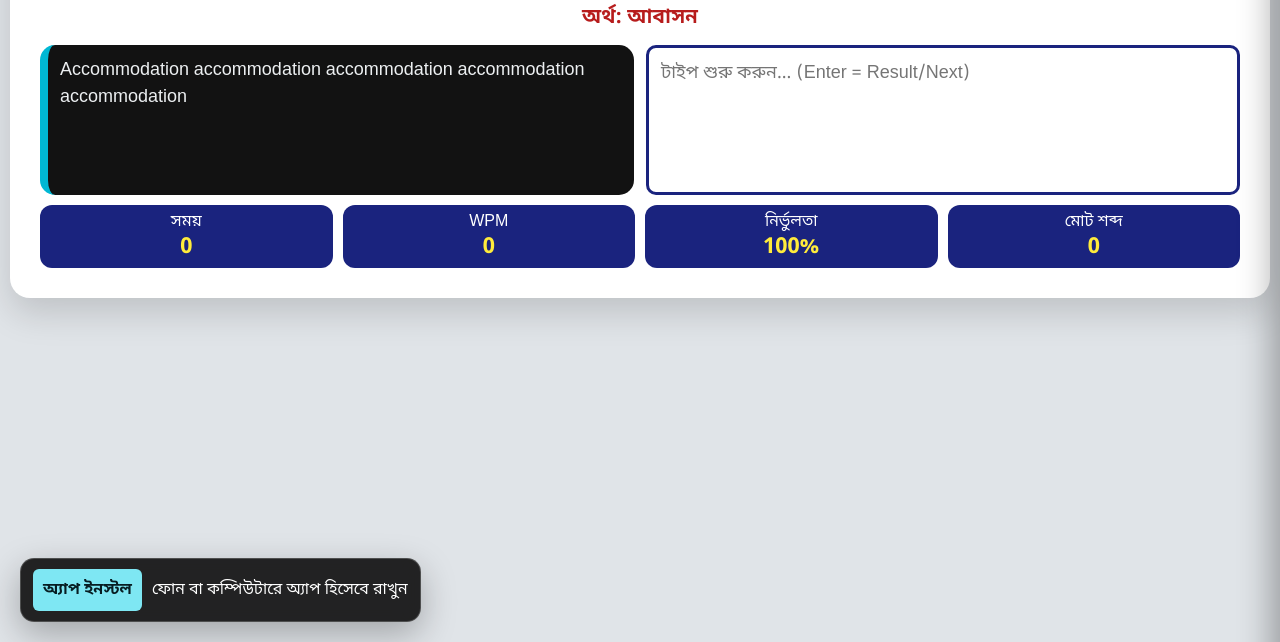
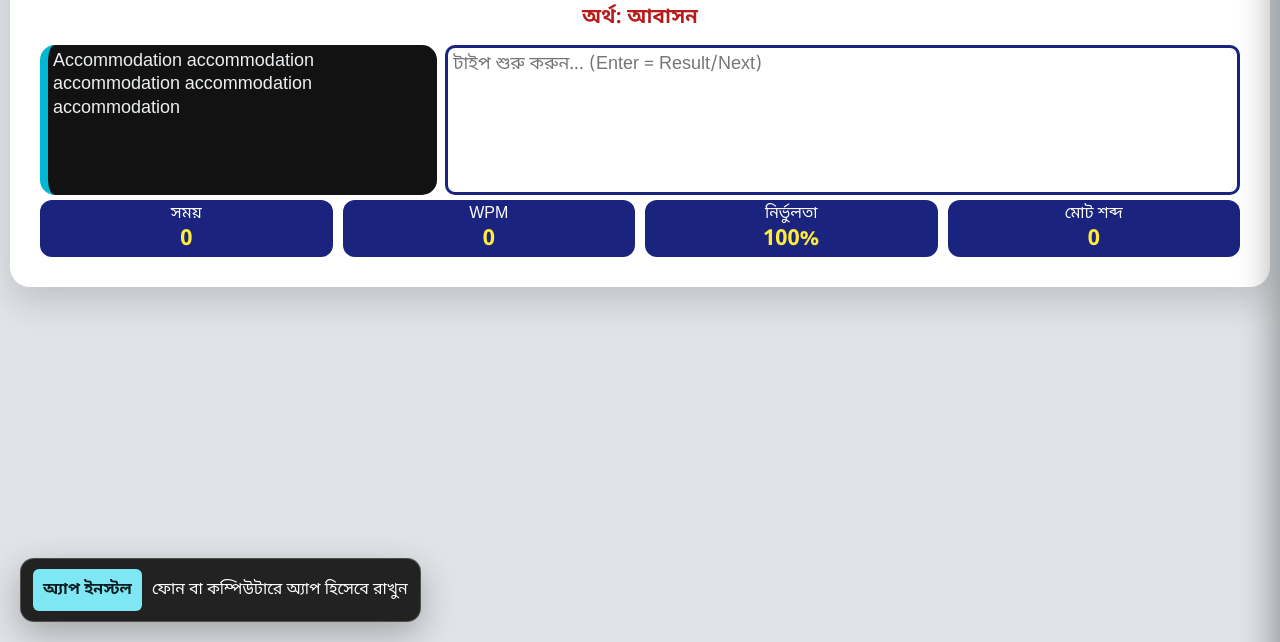
Before and after one commit to hmrahmotullah94/Typing-jobs-Rahmot, a plain HTML site: page index.html in a window 1280 px wide. Shown: the part 158-800 px from the top of the page. Drawn offline with Linux system fonts and the light colour scheme.

Commit message:
Adjust layout and styling in index.html

```diff
--- a/index.html
+++ b/index.html
@@ -908,9 +908,9 @@ textarea#input-area{
 
         display:grid !important;
 
-        grid-template-columns: 1fr 1fr !important;
-
-        gap:12px !important;
+        grid-template-columns: 1fr 2fr !important;
+
+        gap:8px !important;
 
         width:100% !important;
 
@@ -924,14 +924,14 @@ textarea#input-area{
 
         min-height:150px !important;
 
-        max-height:150px !important;
-
-
-        padding:12px !important;
+        max-height:200px !important;
+
+
+        padding:5px !important;
 
         font-size:18px !important;
 
-        line-height:1.5 !important;
+        line-height:1.3 !important;
 
         overflow-y:auto !important;
 
@@ -946,14 +946,14 @@ textarea#input-area{
 
         min-height:150px !important;
 
-        max-height:150px !important;
-
-
-        padding:12px !important;
+        max-height:200px !important;
+
+
+        padding:5px !important;
 
         font-size:18px !important;
 
-        line-height:1.5 !important;
+        line-height:1.3 !important;
 
     }
 
@@ -961,7 +961,7 @@ textarea#input-area{
 
     .stats{
 
-        margin-top:10px !important;
+        margin-top:5px !important;
 
     }
 
@@ -969,7 +969,7 @@ textarea#input-area{
 
     .stat-box{
 
-        padding:6px !important;
+        padding:3px !important;
 
     }
 
```
